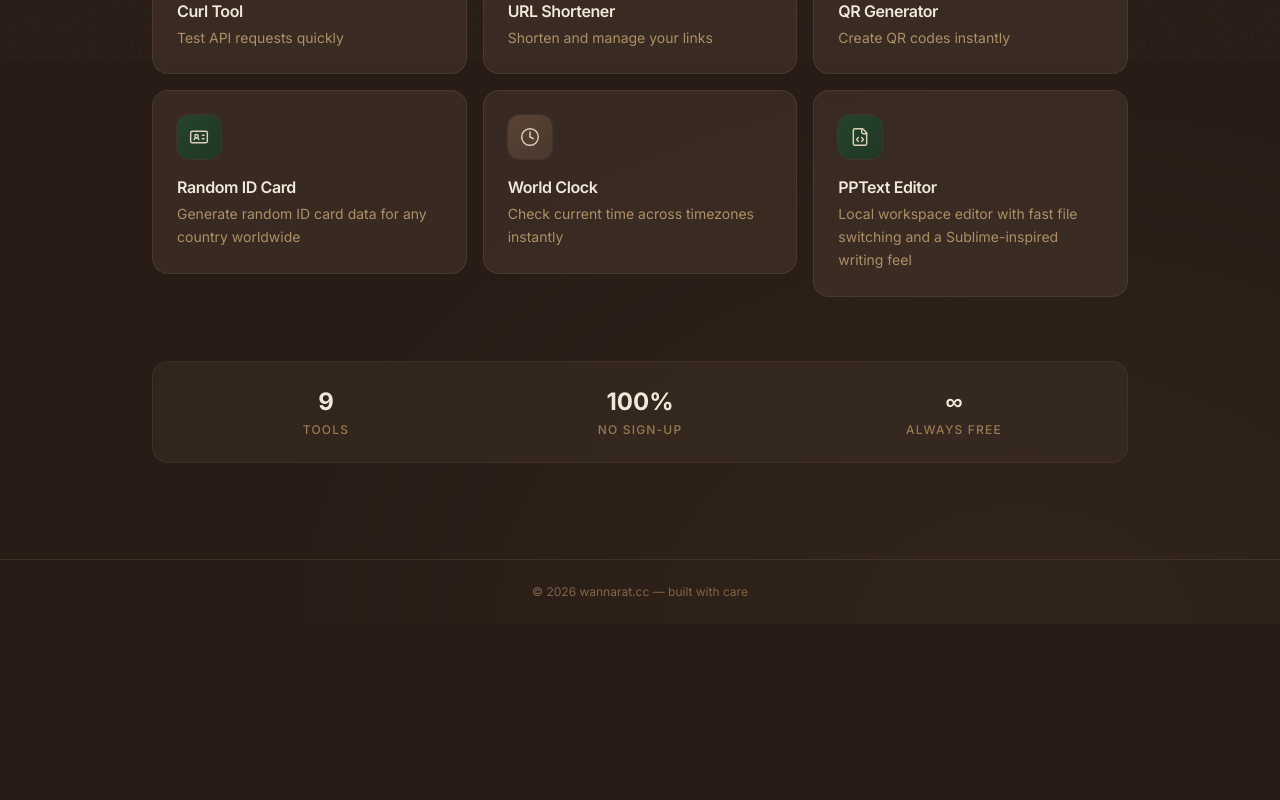
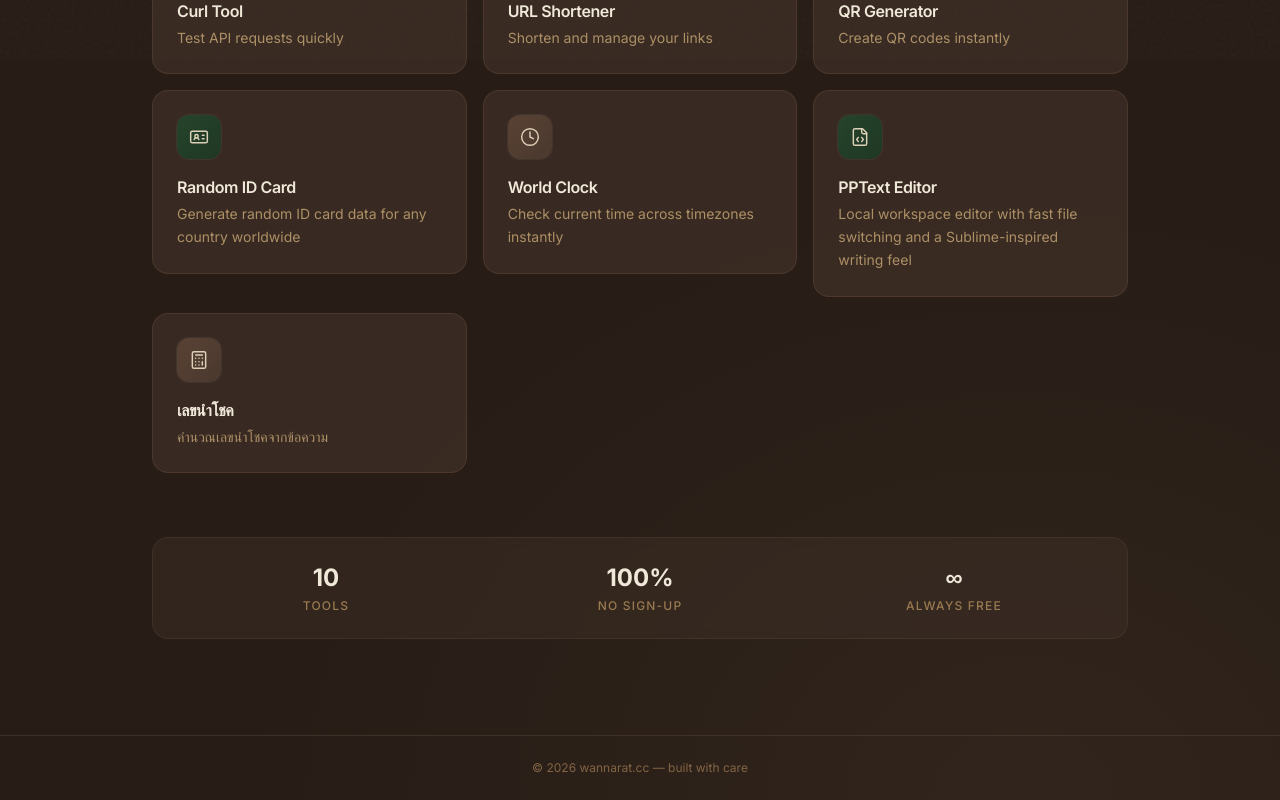
Before and after one commit to ppwnr88/landing_page, a React (Vite) app: page / in a window 1280 px wide. Shown: the part 741-1541 px from the top of the page. Before the commit the page ends 1365 px from the top, so only its background shows below. Built offline with nearby package versions, Linux system fonts and the light colour scheme.

Commit message:
Add dream lucky number tool

```diff
--- a/src/components/ToolCard.tsx
+++ b/src/components/ToolCard.tsx
@@ -8,6 +8,7 @@ import {
   IdCard,
   Clock,
   FileCode,
+  Calculator,
   ArrowUpRight,
   LucideIcon,
 } from 'lucide-react'
@@ -23,6 +24,7 @@ const iconMap: Record<string, LucideIcon> = {
   IdCard,
   Clock,
   FileCode,
+  Calculator,
 }
 
 interface ToolCardProps {
--- a/src/data/tools.ts
+++ b/src/data/tools.ts
@@ -80,4 +80,12 @@ export const tools: Tool[] = [
     icon: 'FileCode',
     accent: 'from-forest-800 to-forest-900',
   },
+  {
+    id: 'dream',
+    title: 'เลขนำโชค',
+    description: 'คำนวณเลขนำโชคจากข้อความ',
+    url: 'https://dream.wannarat.cc/',
+    icon: 'Calculator',
+    accent: 'from-earth-800 to-earth-900',
+  },
 ]
```
